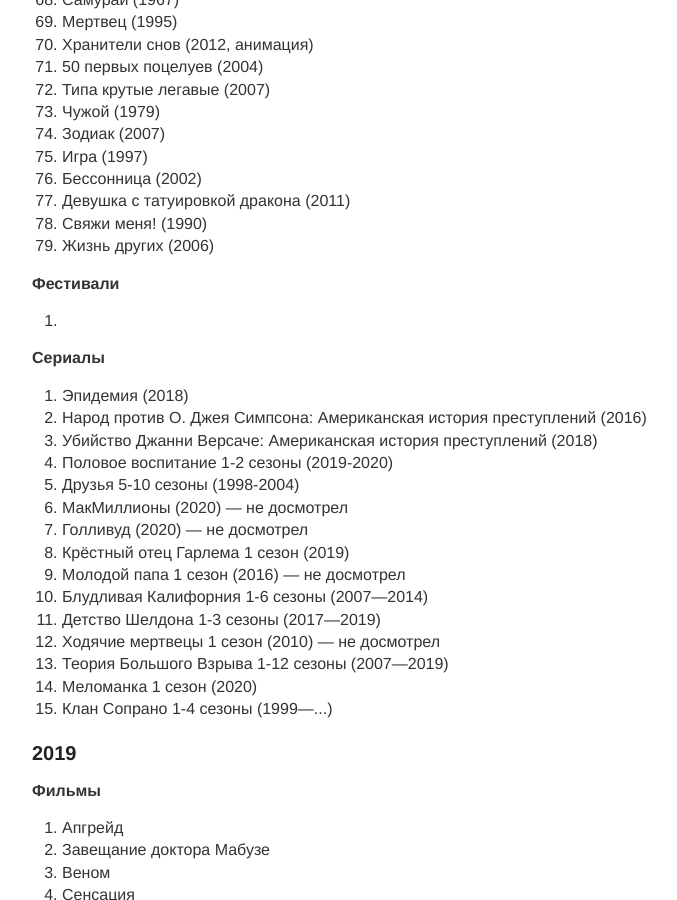
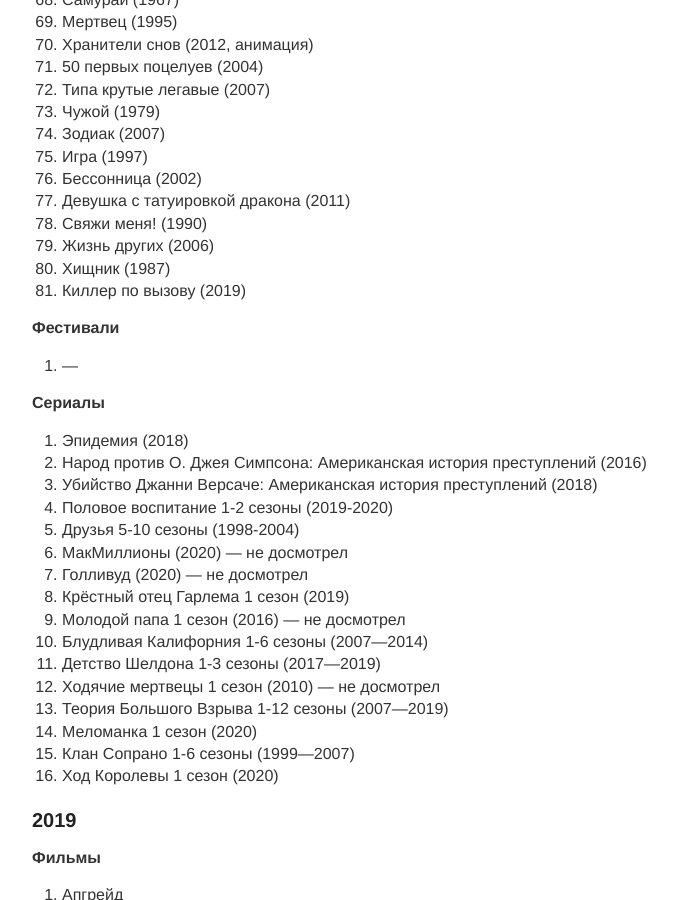
Before and after one commit to sombro/nbuevich.com, a Jekyll site: the page built from blog/_posts/2099-12-14-movies.md, in a window 1280 px wide and 900 px high, scrolled down 1952 px. Shown: the whole window, without its empty margins (248-925 px from the left). Built offline with Jekyll 4.4.1, drawn with Linux system fonts in a browser that asks for light colours; some of the changed text lies outside the part shown.

Commit message:
new movies

```diff
--- a/blog/_posts/2099-12-14-movies.md
+++ b/blog/_posts/2099-12-14-movies.md
@@ -95,12 +95,14 @@
     <li>Девушка с татуировкой дракона (2011)</li>
     <li>Свяжи меня! (1990)</li>
     <li>Жизнь других (2006)</li>
+    <li>Хищник (1987)</li>
+    <li>Киллер по вызову (2019)</li>
 </ol>
 
 <b>Фестивали</b>
 
 <ol>
-    <li></li>
+    <li>—</li>
 </ol>
 
 <b>Сериалы</b>
@@ -120,7 +122,8 @@
     <li>Ходячие мертвецы 1 сезон (2010) — не досмотрел</li>
     <li>Теория Большого Взрыва 1-12 сезоны (2007—2019)</li>
     <li>Меломанка 1 сезон (2020)</li>
-    <li>Клан Сопрано 1-4 сезоны (1999—...)</li>
+    <li>Клан Сопрано 1-6 сезоны (1999—2007)</li>
+    <li>Ход Королевы 1 сезон (2020)</li>
 </ol>
 
 ## <span id="2019">2019</span> ##
```
